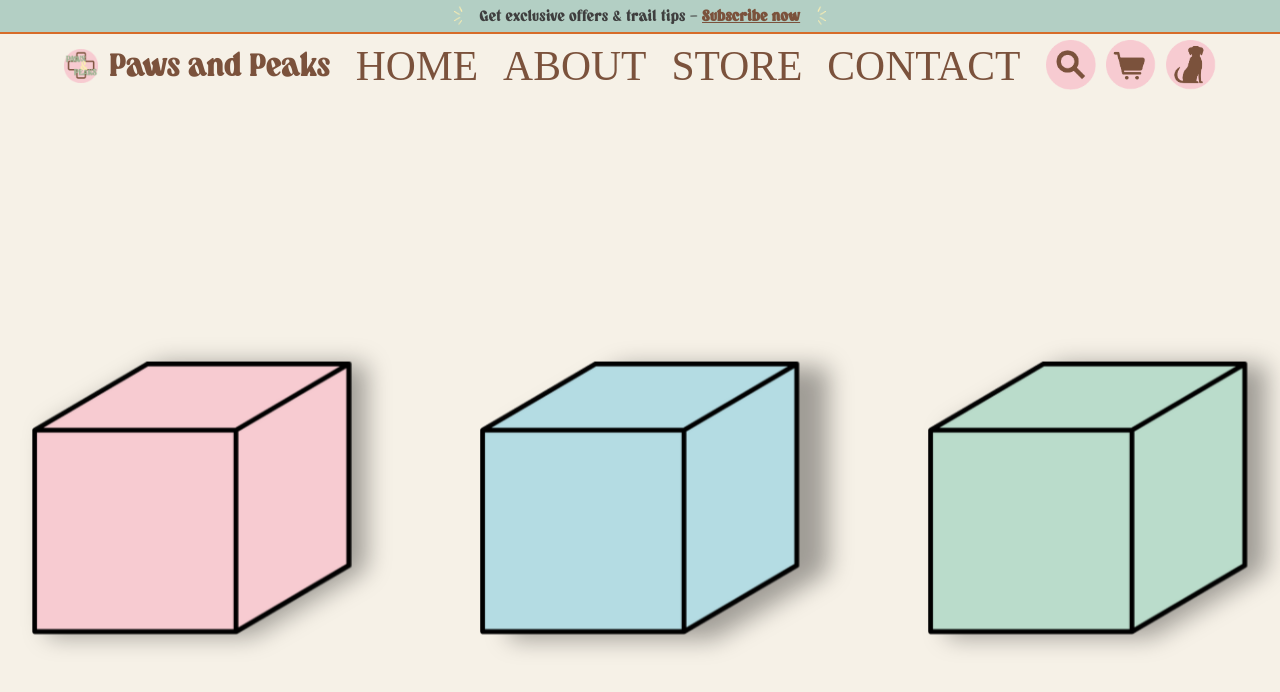
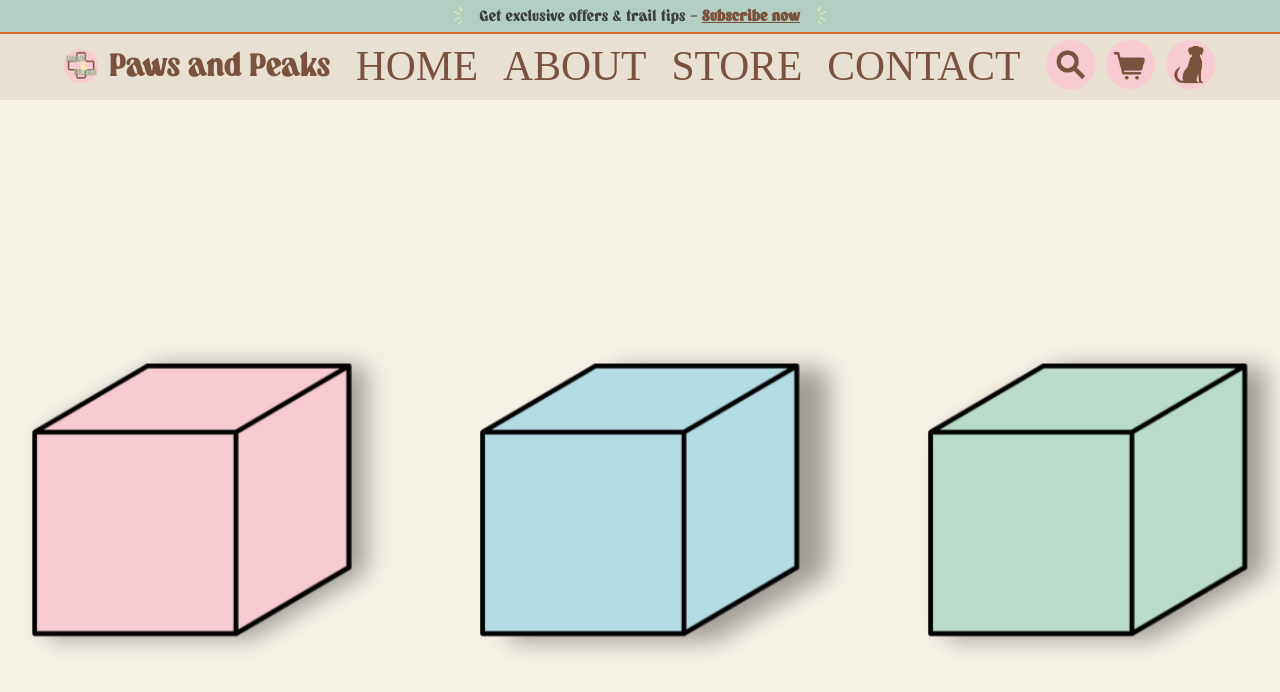
Before and after one commit to RayanHeloui/Paws-and-Peaks, a plain HTML site: page home.html in a window 1280 px wide. Shown: the top 692 px of the page. Drawn offline with Linux system fonts and the light colour scheme; files whose address does not match are found by name; a web font is replaced by a local one.

Commit message:
Update header.css

```diff
--- a/css/header.css
+++ b/css/header.css
@@ -47,8 +47,8 @@
 
 /* 🌄 Main Header */
 .main-header {
-  background: var(--color-cream); /* Warm Linen */
-  border-bottom: 2px solid var(--color-cream);
+  background: var(--color-cream-dark);
+  border-bottom: 2px solid var(--color-cream-dark);
   position: sticky;
   top: 0;
   z-index: 1000;
```
